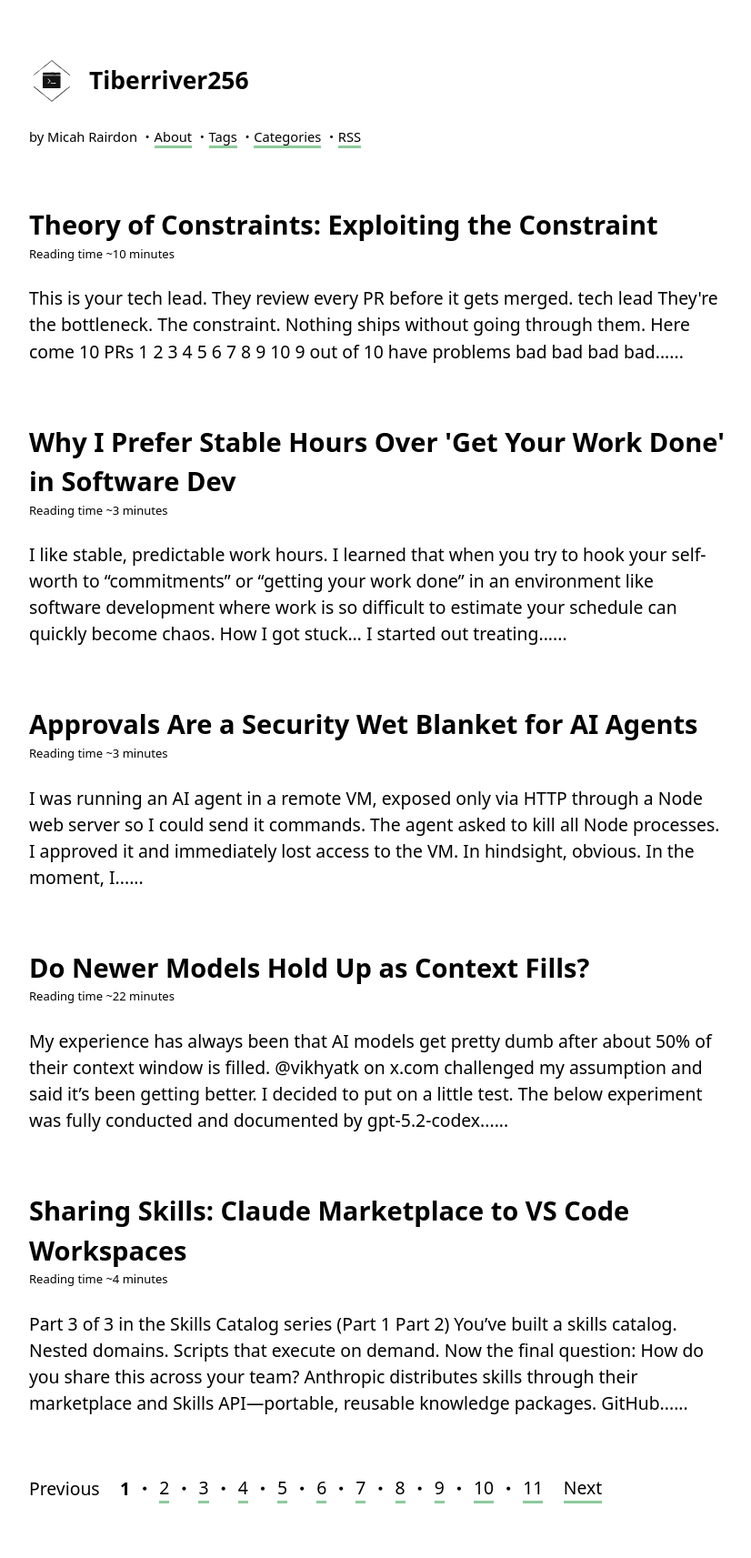
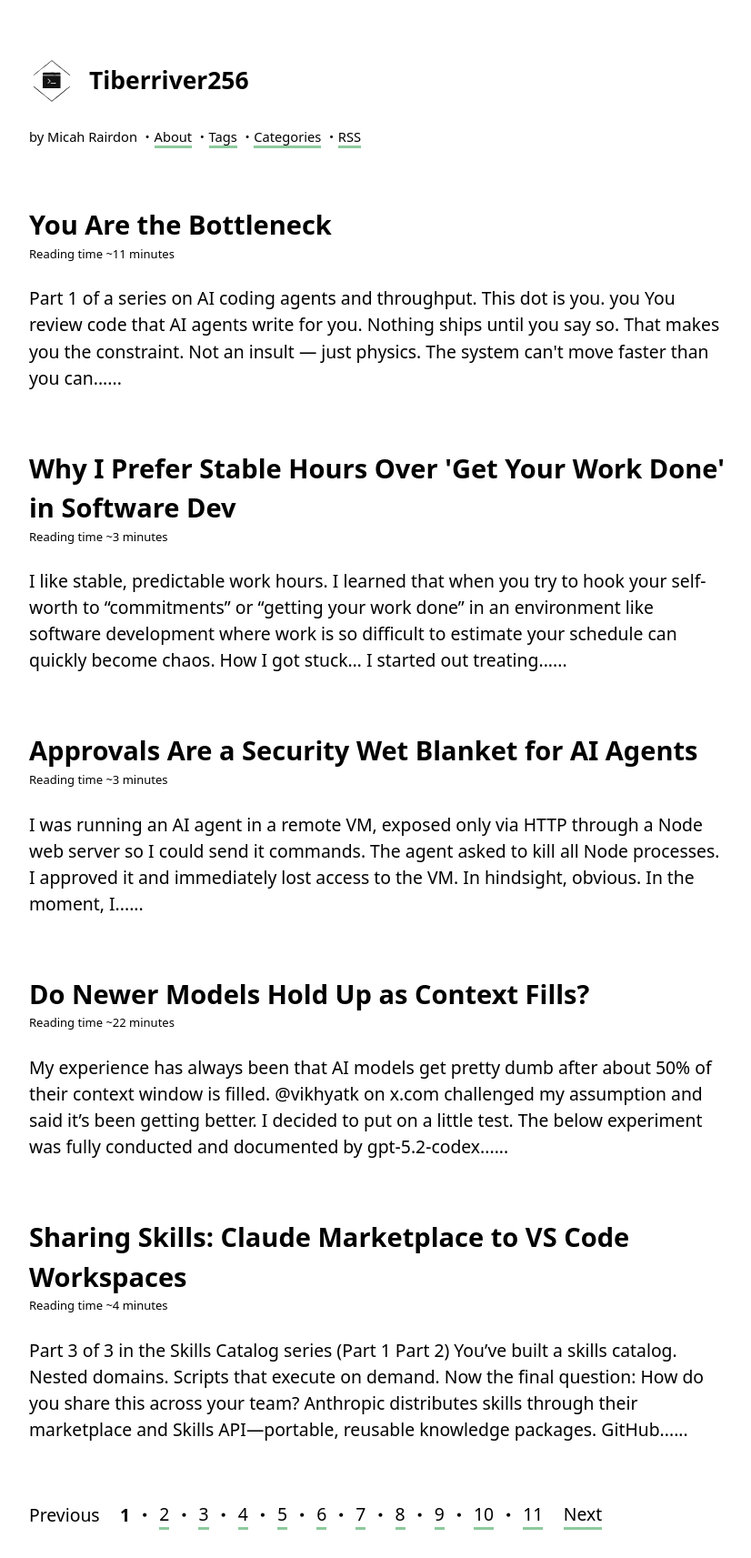
Before and after one commit to Tiberriver256/Tiberriver256.GitHub.io, a Jekyll site: the page built from index.html, in a window 1280 px wide, cut to the strip 0-1713 px from the top of the page. Shown: the whole strip at 91% size, without its empty margins (224-1050 px from the left). Built offline with Jekyll 4.4.1, drawn with Linux system fonts in a browser that asks for light colours; the list of posts is cut into pages by our own code.

Commit message:
feat(blog): add new post "You Are the Bottleneck" discussing AI coding agents and review efficiency

```diff
--- a/_posts/2026-04-04-theory-of-constraints-exploiting-the-constraint.md
+++ b/_posts/2026-04-04-you-are-the-bottleneck.md
@@ -1,15 +1,16 @@
 ---
 published: true
 layout: post
-title: "Theory of Constraints: Exploiting the Constraint"
-description: "An interactive demo showing how CI automation protects your bottleneck's capacity"
+title: "You Are the Bottleneck"
+description: "AI coding agents write fast. You review slow. Step one: stop wasting your review cycles on lint."
 modified: 2026-04-04
 tags:
   - Theory of Constraints
+  - AI
   - DevOps
   - CI/CD
 categories:
-  - DevOps
+  - AI and Technology
 ---
 
 <style>
@@ -49,22 +50,30 @@
 </style>
 <noscript><style>.toc-section { opacity: 1; transform: none; }</style></noscript>
 
-This is your **tech lead**. They review every PR before it gets merged.
+*Part 1 of a series on AI coding agents and throughput.*
+
+---
+
+This dot is you.
 
 <div class="toc-section" data-anim>
 <div class="toc-scene">
-<svg viewBox="0 0 460 70" aria-label="Tech lead represented as a single dot">
+<svg viewBox="0 0 460 70" aria-label="You — the constraint — represented as a single dot">
 <circle cx="230" cy="30" r="8" fill="currentColor"/>
-<text x="230" y="55" text-anchor="middle" font-size="11" class="label">tech lead</text>
+<text x="230" y="55" text-anchor="middle" font-size="11" class="label">you</text>
 </svg>
 </div>
 
-They're the bottleneck. The <span class="toc-em">constraint</span>. Nothing ships without going through them.
+You review code that AI agents write for you. Nothing ships until you say so.
+
+That makes you the <span class="toc-em">constraint</span>. Not an insult — just physics. The system can't move faster than you can read.
 </div>
 
 <div class="toc-section" data-anim>
 
-<h2>Here come 10 PRs</h2>
+<h2>Your agents just dropped off 10 PRs</h2>
+
+<p>They're fast! Good for them.</p>
 
 <div class="toc-scene">
 <svg viewBox="0 0 460 70" aria-label="Ten PRs represented as numbered dots">
@@ -84,7 +93,7 @@
 
 <div class="toc-section" data-anim>
 
-<h2>9 out of 10 have problems</h2>
+<h2>Uh oh</h2>
 
 <div class="toc-scene">
 <svg viewBox="0 0 460 80" aria-label="Nine bad PRs shown in red, one good PR in default color">
@@ -101,16 +110,16 @@
 </svg>
 </div>
 
-<p>And of those 9 bad ones...</p>
+<p>9 out of 10 have problems. But wait...</p>
 </div>
 
 <div class="toc-section" data-anim>
 
-<h2>7 are trivial junk</h2>
+<h2>Most of those problems are <em>dumb</em></h2>
 
-<p>Missing semicolons. Bad indentation. Wrong quotes.</p>
+<p>Wrong indentation. Missing semicolons. Forgot to run the formatter.</p>
 
-<p>Only <strong>2</strong> have real problems that need a human brain.</p>
+<p>Only <strong>2</strong> have actual bugs — the kind that need your brain.</p>
 
 <div class="toc-scene">
 <svg viewBox="0 0 460 80" aria-label="Seven trivial issues in yellow, two real bugs in red, one clean">
@@ -132,16 +141,16 @@
 
 <div class="toc-section" data-anim>
 
-<h2>Without CI: all 10 hit the tech lead</h2>
+<h2>Without CI: all 10 land on your desk</h2>
 
-<p>Try it. Send some PRs through:</p>
+<p>Go ahead, send some through:</p>
 
 <div class="toc-pipeline" id="pipeline-no-ci"></div>
 </div>
 
 <div class="toc-section" data-anim>
 
-<h2>The math without CI</h2>
+<h2>So here's what just happened</h2>
 
 <div class="toc-math">
 <div>10 first reviews</div>
@@ -149,16 +158,16 @@
 <div class="total">= up to 19 reviews</div>
 </div>
 
-<p>And 7 of those bounces were for stuff like <code>missing semicolons</code>.</p>
+<p>And 7 of those round-trips? For stuff a computer could catch in 2 seconds.</p>
 
-<p><em>Your most expensive reviewer... playing the role of a linter.</em></p>
+<p><em>You — the scarce resource, the only person who can hit merge — spent your afternoon being a spellchecker.</em></p>
 </div>
 
 <div class="toc-section" data-anim>
 
-<h2>What if we add robots in front?</h2>
+<h2>What if we put some cheap robots in front?</h2>
 
-<p>Put two cheap, fast, tireless checkers <span class="toc-em">before</span> the tech lead:</p>
+<p>Linter. Formatter. Nothing fancy. These have existed forever.</p>
 
 <div class="toc-scene">
 <svg viewBox="0 0 460 70" aria-label="Pipeline showing linter and formatter before tech lead">
@@ -166,25 +175,25 @@
 <line x1="115" y1="30" x2="175" y2="30"/>
 <circle cx="190" cy="30" r="6" class="accent"/><text x="190" y="55" text-anchor="middle" font-size="10" class="label">formatter</text>
 <line x1="205" y1="30" x2="275" y2="30"/>
-<circle cx="290" cy="30" r="8" fill="currentColor"/><text x="290" y="10" text-anchor="middle" font-size="9" class="label">constraint ↓</text><text x="290" y="55" text-anchor="middle" font-size="11" font-weight="700">tech lead</text>
+<circle cx="290" cy="30" r="8" fill="currentColor"/><text x="290" y="10" text-anchor="middle" font-size="9" class="label">constraint ↓</text><text x="290" y="55" text-anchor="middle" font-size="11" font-weight="700">you</text>
 </svg>
 </div>
 
-<p>They check every PR <strong>before</strong> it reaches the constraint.</p>
+<p>They check every PR <em>before</em> it reaches you. Dumb stuff? Bounced. Instantly. You never see it.</p>
 </div>
 
 <div class="toc-section" data-anim>
 
-<h2>With CI: same 10 PRs</h2>
+<h2>Same 10 PRs. This time with robots.</h2>
 
-<p>Send them through and watch the difference:</p>
+<p>Try it:</p>
 
 <div class="toc-pipeline" id="pipeline-with-ci"></div>
 </div>
 
 <div class="toc-section" data-anim>
 
-<h2>The new math</h2>
+<h2>Look at that</h2>
 
 <div class="toc-math">
 <div>3 first reviews</div>
@@ -194,25 +203,44 @@
 
 <span class="toc-big">19 → 5</span>
 
-<p>Same person. Same hours. Same salary.</p>
-
-<p>You didn't hire anyone. You just <span class="toc-em">stopped wasting their time</span>.</p>
+<p>Same you. Same hours. Same brain. Just... less garbage in front of it.</p>
 </div>
 
 <div class="toc-section" data-anim>
 
-<h2>This is called "exploiting" the constraint</h2>
+<h2>There's a name for this</h2>
+
+<p>In Theory of Constraints, it's called <span class="toc-em">exploiting</span> the constraint.</p>
 
 <div class="toc-def">
-<div><strong>Elevating</strong> = add capacity <span style="opacity:0.6">(hire another tech lead)</span></div>
-<div><strong>Exploiting</strong> = protect existing capacity <span style="opacity:0.6">(automate the junk)</span></div>
+<div><strong>Elevating</strong> = add capacity <span style="opacity:0.6">(clone yourself)</span></div>
+<div><strong>Exploiting</strong> = protect existing capacity <span style="opacity:0.6">(stop feeding junk to the bottleneck)</span></div>
 </div>
 
-<p>The linter doesn't make the tech lead faster. It ensures every minute of the constraint is spent on work that <span class="toc-em">actually needs the constraint</span>.</p>
+<p>The linter didn't make you faster. It made sure that when you <em>do</em> review something, it's worth reviewing.</p>
 
-<p>You don't want your rocket scientists sweeping floors and changing light bulbs.</p>
+<p>And honestly? This part is kind of boring. Linters have existed for decades. If your agents are submitting PRs that fail lint, go fix that. We'll wait.</p>
 
-<p class="toc-note">The constraint's throughput is the system's throughput. Don't waste it on work a machine can do.</p>
+<p>Okay. Here's where it gets interesting.</p>
+</div>
+
+<div class="toc-section" data-anim>
+
+<h2>The thing everyone tries next doesn't work</h2>
+
+<p>The pitch goes like this: <em>"Run 5 agents in parallel! 10x output!"</em></p>
+
+<p>So now your agents produce 50 PRs a day instead of 5.</p>
+
+<p>You still review... 5 a day.</p>
+
+<p>Parallelization didn't increase <strong>throughput</strong>. It increased <strong>inventory</strong> — the pile of PRs sitting there, waiting for you, going stale.</p>
+
+<p>More writers doesn't help when the reader is the bottleneck.</p>
+
+<p><em>That's what Part 2 is about.</em></p>
+
+<p class="toc-note">This series: (1) stop feeding junk to the bottleneck ← you are here · (2) why parallelization is a trap · (3) what actually moves the needle</p>
 </div>
 
 <script>
@@ -274,7 +302,7 @@
         s += `<circle cx="${pos.fmt}" cy="${Y}" r="4" class="accent"/>`;
       }
       s += `<text x="${pos.rev}" y="${Y-24}" text-anchor="middle" font-size="9" class="label">constraint ↓</text>`;
-      s += `<text x="${pos.rev}" y="${Y-12}" text-anchor="middle" font-size="11" font-weight="700">tech lead</text>`;
+      s += `<text x="${pos.rev}" y="${Y-12}" text-anchor="middle" font-size="11" font-weight="700">you</text>`;
       s += `<circle cx="${pos.rev}" cy="${Y}" r="4" fill="currentColor"/>`;
       s += `<text x="${pos.done}" y="${Y-12}" text-anchor="middle" font-size="10" class="label">merged ✓</text>`;
       return s;
```
